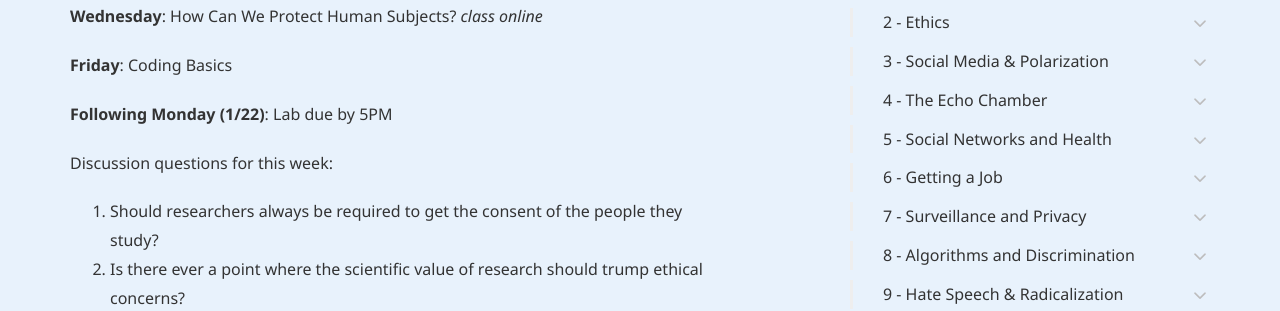
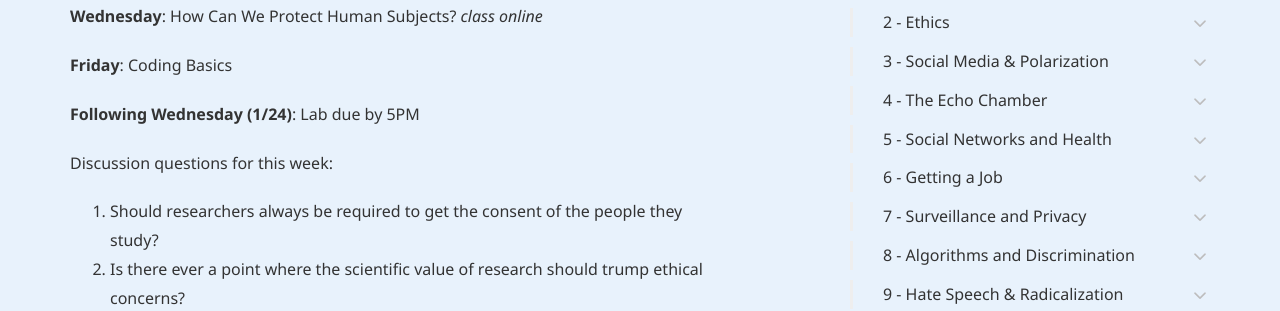
Before and after one commit to dssoc/dssoc.github.io, a Jekyll site: the page built from schedule.md, in a window 1280 px wide and 900 px high, scrolled down 2470 px. Shown: the part 157-468 px from the top of the window. Built offline with Jekyll 4.4.1, drawn with Linux system fonts in a browser that asks for light colours; some web fonts are replaced; some of the changed text lies outside the part shown.

Commit message:
Update lab dates schedule.md

```diff
--- a/schedule.md
+++ b/schedule.md
@@ -90,7 +90,7 @@
 
 **Friday**: Coding Basics
 
-**Following Monday (1/22)**: Lab due by 5PM
+**Following Wednesday (1/24)**: Lab due by 5PM
 
 <!--Group discussion questions for this week ([see group assignments](https://dssoc.github.io/assignments/group_assignments.txt)):-->
 
@@ -162,13 +162,13 @@
 <b><i><font color="#E84E4E">January 24/26</font></i></b>
 <!--<b><i><font color="#E84E4E">January 24-29</font></i></b>-->
 
-**Monday**: Does Social Media Cause Harm?
+**Wednesday**: Does Social Media Cause Harm?
 
-**Wednesday**: Learning to Work with Data.
+**Friday**: Learning to Work with Data.
 
 <!--**Monday** and **Wednesday**: individual meetings with Dr. Bail. [Sign-up here.](https://docs.google.com/spreadsheets/d/17tDqkqxXmdjFEB-B8xnUPpXeSdzIZm5mkcjo_832dAQ/edit?usp=sharing).-->
 
-**Following Monday**: Lab due by 5PM
+**Following Wednesday**: Lab due by 5PM
 
 #### Do our Platforms Push us Apart?
 
@@ -237,7 +237,7 @@
 
 **Friday**: Visualizing Society
 
-**Following Monday**: Lab due by 5PM
+**Following Wednesday**: Lab due by 5PM
 
 Group discussion questions for this week:
 
@@ -324,7 +324,7 @@
 
 <!--**Monday** and **Wednesday**: individual meetings with Dr. Bail. [Sign-up here.](https://docs.google.com/spreadsheets/d/17tDqkqxXmdjFEB-B8xnUPpXeSdzIZm5mkcjo_832dAQ/edit?usp=sharing).-->
 
-**Following Monday**: Lab due by 5PM
+**Following Wednesday**: Lab due by 5PM
 
 #### The Hidden Influence of Social Networks
 
@@ -419,7 +419,7 @@
 **Wednesday**: small-group discussions with classmates via Zoom. See [group assignment page](https://dssoc.github.io/assignments/group_assignments.txt).-->
 
 
-**Following Monday**: Lab due by 5PM
+**Following Wednesday**: Lab due by 5PM
 
 #### How to find a job (and Succeed Once you Get One)
 
@@ -496,7 +496,7 @@
 
 **Friday**: Collecting data from online sources
 
-**Following Monday**: no lab due.
+**Following Wednesday**: no lab due.
 
 #### Surveillance Capitalism (Shoshana Zuboff)
 
@@ -564,7 +564,7 @@
 
 **Wednesday**: small-group discussions with classmates via Zoom. See [group assignment page](https://dssoc.github.io/assignments/group_assignments.txt).-->
 
-**Following Monday**: Lab due by 5PM
+**Following Wednesday**: Lab due by 5PM
 
 Group discussion questions for this week:
 
@@ -649,7 +649,7 @@
 
 <!--**Monday** and **Wednesday**: individual meetings with Dr. Bail. [Sign-up here.](https://docs.google.com/spreadsheets/d/17tDqkqxXmdjFEB-B8xnUPpXeSdzIZm5mkcjo_832dAQ/edit?usp=sharing).-->
 
-**Following Monday**: Lab due by 5PM
+**Following Wednesday**: Lab due by 5PM
 
 #### Using Google Search to Track Radicalization
 
@@ -720,7 +720,7 @@
 
 **Wednesday**: small-group discussions with classmates via Zoom. See [group assignment page](https://dssoc.github.io/assignments/group_assignments.txt).-->
 
-**Following Monday**: Lab due by 5PM
+**Following Wednesday**: Lab due by 5PM
 
 Discussion questions for this week:
 
@@ -766,7 +766,7 @@
 
 <!--**Monday** and **Wednesday**: individual meetings with Dr. Bail. [Sign-up here.](https://docs.google.com/spreadsheets/d/17tDqkqxXmdjFEB-B8xnUPpXeSdzIZm5mkcjo_832dAQ/edit?usp=sharing).-->
 
-**Following Monday**: Lab due by 5PM
+**Following Wednesday**: Lab due by 5PM
 
 #### Online Social Change (Zeynep Tufekci)
 
```
